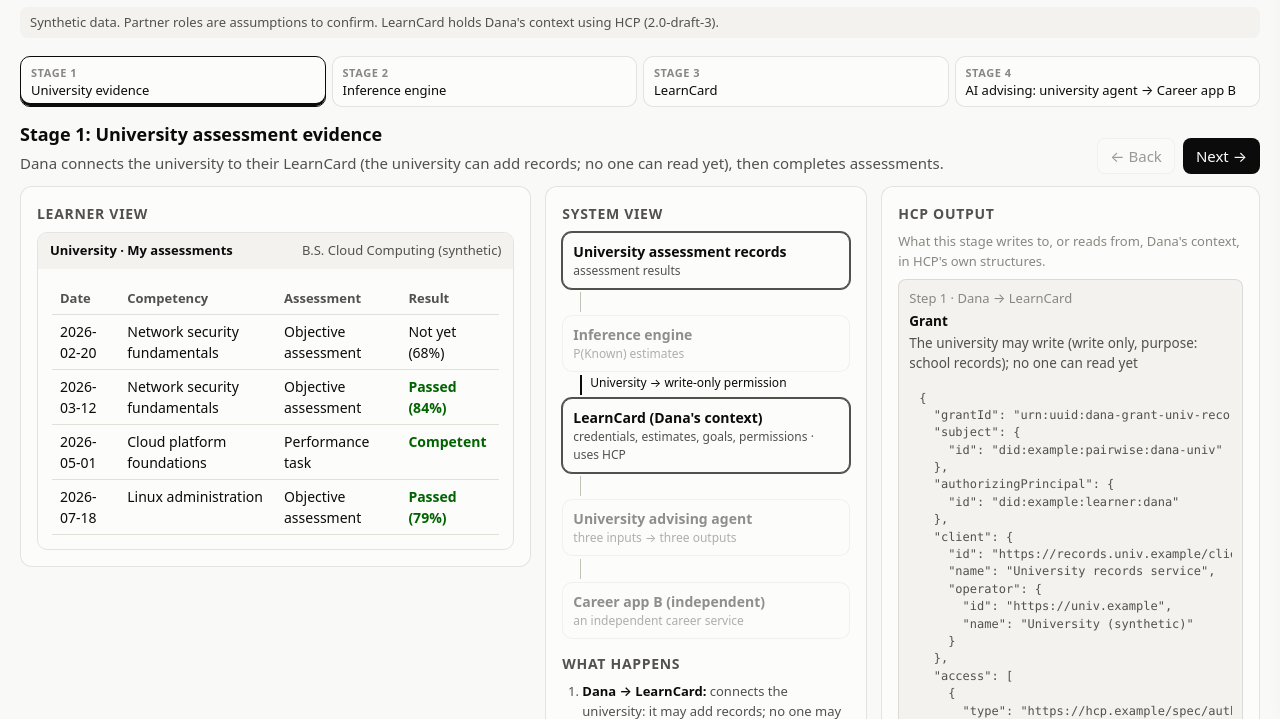
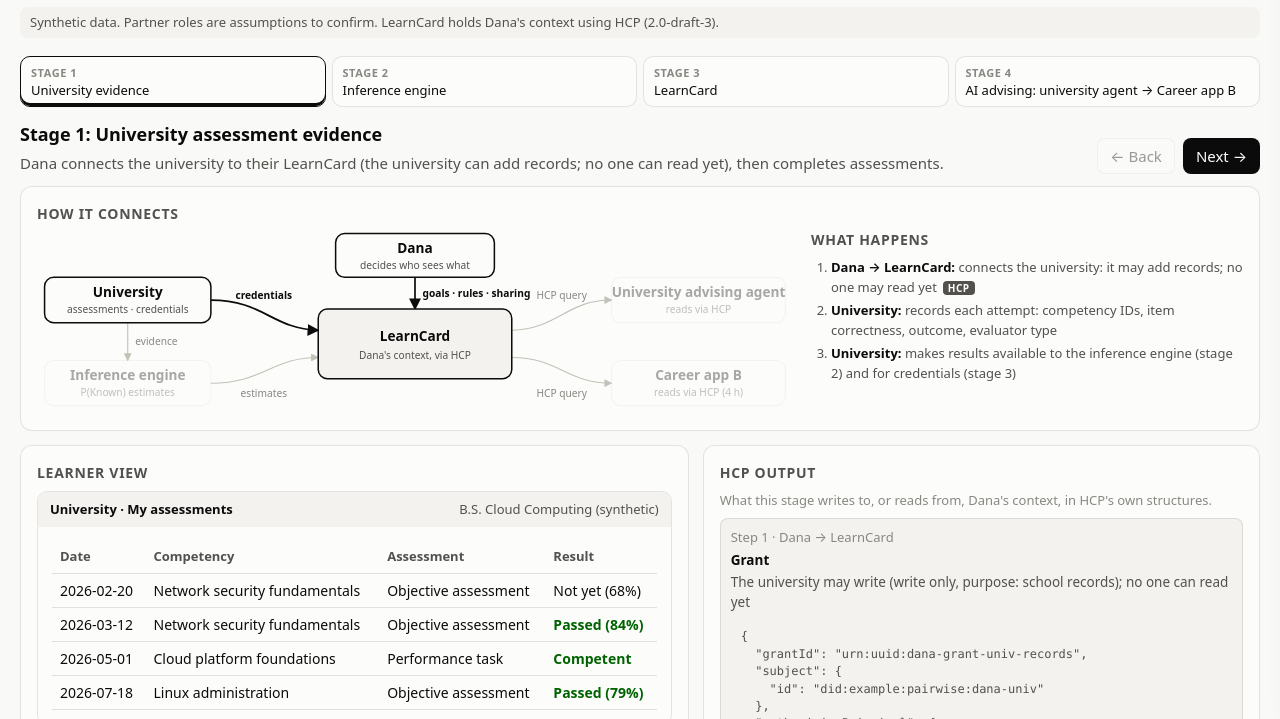
Before and after one commit to xd2164/hcp-learner-continuity, a plain HTML site: page docs/storyboard/index.html in a window 1280 px wide. Shown: the part 81-800 px from the top of the page. Drawn offline with Linux system fonts and the light colour scheme.

Commit message:
Storyboard: high-level connection diagram on every stage
University and inference engine write into Dana's LearnCard (HCP); Dana
controls it; the advising agent and Career app B read via HCP. Active parts
highlight per stage, revoked services show in red. Replaces the vertical
node list; the page is now diagram + steps, then learner view and HCP output.

Co-Authored-By: Claude Opus 5.5 <noreply@anthropic.com>

```diff
--- a/docs/storyboard/index.html
+++ b/docs/storyboard/index.html
@@ -62,8 +62,8 @@ button[aria-pressed="true"] { border-color: var(--text-secondary); font-weight:
 @media (max-width: 900px) { .rail { grid-template-columns: repeat(4, 1fr); } }
 
 .stagehead { display: flex; justify-content: space-between; gap: 12px; align-items: flex-end; flex-wrap: wrap; margin-bottom: 12px; }
-.grid3 { display: grid; grid-template-columns: 1.35fr 0.85fr 1fr; gap: 14px; align-items: start; }
-.grid3.nohood { grid-template-columns: 1.4fr 0.9fr; }
+.grid3 { display: grid; grid-template-columns: 1.2fr 1fr; gap: 14px; align-items: start; }
+.grid3.nohood { grid-template-columns: 1fr; }
 @media (max-width: 1100px) { .grid3, .grid3.nohood { grid-template-columns: 1fr; } }
 .panel { background: var(--surface-1); border: 1px solid var(--border); border-radius: 12px; padding: 16px; min-width: 0; }
 
@@ -109,6 +109,24 @@ input[type="checkbox"] { width: 18px; height: 18px; accent-color: var(--text-pri
 .pk .val { color: var(--text-secondary); font-variant-numeric: tabular-nums; }
 
 /* system view */
+.ovgrid { display: grid; grid-template-columns: 1.75fr 1fr; gap: 18px; align-items: center; }
+@media (max-width: 900px) { .ovgrid { grid-template-columns: 1fr; } }
+#diagram svg { width: 100%; height: auto; display: block; }
+.dg-node rect { fill: var(--surface-1); stroke: var(--border); stroke-width: 1.5; }
+.dg-node text.t { fill: var(--text-primary); font-size: 18px; font-weight: 650; }
+.dg-node text.d { fill: var(--text-secondary); font-size: 13.5px; }
+.dg-node.off { opacity: 0.35; }
+.dg-node.on rect { stroke: var(--text-primary); stroke-width: 2; }
+.dg-node.hub rect { fill: var(--surface-2); }
+.dg-edge path { fill: none; stroke: var(--baseline); stroke-width: 1.5; }
+.dg-edge text { fill: var(--muted); font-size: 13.5px; }
+.dg-edge.on path { stroke: var(--text-primary); stroke-width: 2.25; }
+.dg-edge.on text { fill: var(--text-primary); font-weight: 600; }
+.dg-edge.revoked path { stroke: var(--critical); stroke-dasharray: 6 5; }
+.dg-edge.revoked text { fill: var(--critical); font-weight: 600; }
+.dg-arrow { fill: var(--baseline); }
+.dg-arrow.on { fill: var(--text-primary); }
+.dg-arrow.revoked { fill: var(--critical); }
 .flow { display: flex; flex-direction: column; gap: 0; }
 .node { border: 1px solid var(--border); border-radius: 10px; padding: 8px 10px; opacity: 0.45; transition: opacity .2s; background: var(--surface-1); }
 .node.on { opacity: 1; border-color: var(--text-secondary); box-shadow: 0 0 0 1px var(--text-secondary); }
@@ -214,9 +232,15 @@ footer { margin-top: 24px; color: var(--muted); font-size: 13px; }
     </div>
   </div>
 
+  <section class="panel" aria-labelledby="ovh" style="margin-bottom:14px">
+    <div class="ovgrid">
+      <div><h3 id="ovh">How it connects</h3><div id="diagram"></div></div>
+      <div><h3>What happens</h3><div id="system"></div></div>
+    </div>
+  </section>
+
   <div class="grid3" id="grid">
     <section class="panel" aria-labelledby="lvh"><h3 id="lvh">Learner view</h3><div id="learner"></div></section>
-    <section class="panel" aria-labelledby="svh"><h3 id="svh">System view</h3><div id="system"></div></section>
     <section class="panel hoodcol" aria-labelledby="uhh"><h3 id="uhh">HCP output</h3><div id="hood"></div></section>
   </div>
 
@@ -601,24 +625,67 @@ footer { margin-top: 24px; color: var(--muted); font-size: 13px; }
   const ORDER = ["univ", "infer", "learncard", "agent", "appb"];
   const DESC = { univ: "assessment results", infer: "P(Known) estimates", learncard: "credentials, estimates, goals, permissions · uses HCP", hcp: "goals, mastery history, preferences, provenance", agent: "three inputs → three outputs", appb: "an independent career service" };
   function viewSystem(st) {
-    const f = h("div", { class: "flow" });
-    ORDER.forEach((k, i) => {
-      if (i) {
-        const SHORT = { univ: "University", infer: "Inference engine", learncard: "LearnCard", agent: "Agent", appb: "App B" };
-        const ks = Object.keys(st.edges).filter((e) => e.endsWith("-" + k) && st.nodes.includes(e.split("-")[0]));
-        const key = ks[0];
-        const lbl = ks.map((e) => `${SHORT[e.split("-")[0]]} → ${st.edges[e]}`).join(" · ");
-        f.append(h("div", { class: "edge" + (key ? " on" : "") }, lbl));
-      }
-      f.append(h("div", { class: "node" + (st.nodes.includes(k) ? " on" : "") }, h("div", { class: "t" }, OPS[k]), h("div", { class: "d" }, DESC[k])));
-    });
     const outs = hcpOutputs(S.stage);
-    return h("div", {}, f, h("h3", { style: "margin-top:14px" }, "What happens"),
-      h("ol", { class: "msgs" }, st.msgs.map(([who, what], k) => {
-        const n = outs.filter((o) => o.step === k).length;
-        return h("li", {}, h("b", {}, who + ": "), what, n ? h("span", { class: "hcptag", style: "margin-left:6px", title: "Produces HCP output: see the HCP output column" }, n > 1 ? `HCP ×${n}` : "HCP") : null);
-      })),
-);
+    return h("ol", { class: "msgs", style: "margin-top:0" }, st.msgs.map(([who, what], k) => {
+      const n = outs.filter((o) => o.step === k).length;
+      return h("li", {}, h("b", {}, who + ": "), what, n ? h("span", { class: "hcptag", style: "margin-left:6px", title: "Produces HCP output: see the HCP output column" }, n > 1 ? `HCP ×${n}` : "HCP") : null);
+    }));
+  }
+
+  // ------------------------------------------------- high-level connection diagram
+  const DG_NODES = {
+    univ: { x: 10, y: 60, w: 220, hgt: 60, t: "University", d: "assessments · credentials" },
+    infer: { x: 10, y: 170, w: 220, hgt: 60, t: "Inference engine", d: "P(Known) estimates" },
+    dana: { x: 395, y: 2, w: 210, hgt: 58, t: "Dana", d: "decides who sees what" },
+    learncard: { x: 372, y: 102, w: 256, hgt: 92, t: "LearnCard", d: "Dana's context, via HCP", hub: true },
+    agent: { x: 760, y: 60, w: 230, hgt: 60, t: "University advising agent", d: "reads via HCP" },
+    appb: { x: 760, y: 170, w: 230, hgt: 60, t: "Career app B", d: "reads via HCP (4 h)" },
+  };
+  const DG_EDGES = [
+    { id: "univ-infer", d: "M120,120 L120,170", lx: 130, ly: 150, label: "evidence", anchor: "start" },
+    { id: "univ-learncard", d: "M230,90 C300,90 310,128 372,130", lx: 300, ly: 88, label: "credentials" },
+    { id: "infer-learncard", d: "M230,200 C300,200 310,166 372,166", lx: 300, ly: 218, label: "estimates" },
+    { id: "dana-learncard", d: "M500,60 L500,102", lx: 510, ly: 86, label: "goals · rules · sharing", anchor: "start" },
+    { id: "learncard-agent", d: "M628,130 C690,128 700,90 760,90", lx: 694, ly: 88, label: "HCP query" },
+    { id: "learncard-appb", d: "M628,166 C690,166 700,200 760,200", lx: 694, ly: 218, label: "HCP query" },
+  ];
+  function diagramState(i) {
+    if (i === 0) return { nodes: ["univ", "learncard", "dana"], edges: ["univ-learncard", "dana-learncard"] };
+    if (i === 1) return { nodes: ["univ", "infer", "learncard"], edges: ["univ-infer", "infer-learncard"] };
+    if (i === 2) return { nodes: ["univ", "infer", "learncard", "dana"], edges: ["univ-learncard", "infer-learncard", "dana-learncard"] };
+    return S.advisor === "appb" ? { nodes: ["learncard", "appb", "dana"], edges: ["learncard-appb"] } : { nodes: ["learncard", "agent", "dana"], edges: ["learncard-agent"] };
+  }
+  function drawDiagram(i) {
+    const NS = "http://www.w3.org/2000/svg";
+    const el = (tag, attrs, text) => { const n = document.createElementNS(NS, tag); for (const k in attrs) n.setAttribute(k, attrs[k]); if (text != null) n.textContent = text; return n; };
+    const on = diagramState(i);
+    const svg = el("svg", { viewBox: "0 0 1000 240", role: "img",
+      "aria-label": "The university and the inference engine write into Dana's LearnCard, which uses HCP; Dana controls it; the University advising agent and Career app B read from it through HCP." });
+    const defs = el("defs", {});
+    for (const kind of ["", "on", "revoked"]) {
+      const m = el("marker", { id: "dg-arrow-" + (kind || "off"), viewBox: "0 0 10 10", refX: "9", refY: "5", markerWidth: "7", markerHeight: "7", orient: "auto-start-reverse" });
+      m.append(el("path", { d: "M0,0 L10,5 L0,10 z", class: "dg-arrow" + (kind ? " " + kind : "") }));
+      defs.append(m);
+    }
+    svg.append(defs);
+    for (const e of DG_EDGES) {
+      const revoked = (e.id === "learncard-agent" && S.agentRevoked) || (e.id === "learncard-appb" && S.appbRevoked);
+      const active = on.edges.includes(e.id);
+      const cls = revoked ? "revoked" : active ? "on" : "";
+      const g = el("g", { class: "dg-edge " + cls });
+      g.append(el("path", { d: e.d, "marker-end": `url(#dg-arrow-${cls || "off"})` }));
+      g.append(el("text", { x: e.lx, y: e.ly, "text-anchor": e.anchor || "middle" }, revoked ? "revoked" : e.label));
+      svg.append(g);
+    }
+    for (const [k, n] of Object.entries(DG_NODES)) {
+      const g = el("g", { class: "dg-node " + (on.nodes.includes(k) ? "on" : "off") + (n.hub ? " hub" : "") });
+      g.append(el("rect", { x: n.x, y: n.y, width: n.w, height: n.hgt, rx: 12 }));
+      const cx = n.x + n.w / 2;
+      g.append(el("text", { class: "t", x: cx, y: n.y + (n.hub ? 42 : 26), "text-anchor": "middle" }, n.t));
+      g.append(el("text", { class: "d", x: cx, y: n.y + (n.hub ? 66 : 47), "text-anchor": "middle" }, n.d));
+      svg.append(g);
+    }
+    return svg;
   }
 
   // --------------------------------------------------------- under the hood
@@ -974,6 +1041,7 @@ footer { margin-top: 24px; color: var(--muted); font-size: 13px; }
     document.querySelector(".hoodcol").hidden = S.compare && S.stage >= 3;
     $("learner").replaceChildren(VIEWS[S.stage]());
     $("system").replaceChildren(viewSystem(st));
+    $("diagram").replaceChildren(drawDiagram(S.stage));
     $("hood").replaceChildren(hcpPanel(S.stage));
     renderDrawer();
     hideTip();
@@ -1060,6 +1128,12 @@ footer { margin-top: 24px; color: var(--muted); font-size: 13px; }
     S.agentRevoked = true;
     ok("outputs: revoked agent gets an error response", hcpOutputs(3).some((o) => o.type.startsWith("Query") && o.json.response.error === "invalid-token"));
     S.agentRevoked = false;
+    S.advisor = "agent"; S.agentRevoked = false;
+    ok("diagram: stage 3 lights the university, the inference engine, Dana into LearnCard", diagramState(2).edges.length === 3 && diagramState(2).nodes.includes("dana"));
+    ok("diagram: stage 4 follows the selected service", diagramState(3).edges[0] === "learncard-agent" && (S.advisor = "appb", diagramState(3).edges[0] === "learncard-appb"));
+    S.advisor = "agent"; S.agentRevoked = true;
+    ok("diagram: a revoked service is drawn as revoked", drawDiagram(3).querySelector(".dg-edge.revoked") !== null);
+    S.agentRevoked = false;
     const fx = document.createElement("script"); fx.type = "application/json"; fx.id = "exportOut";
     fx.textContent = JSON.stringify({ export: ex, grants: grantsJson() }); document.body.append(fx);
     Object.assign(S, JSON.parse(snap));
```
